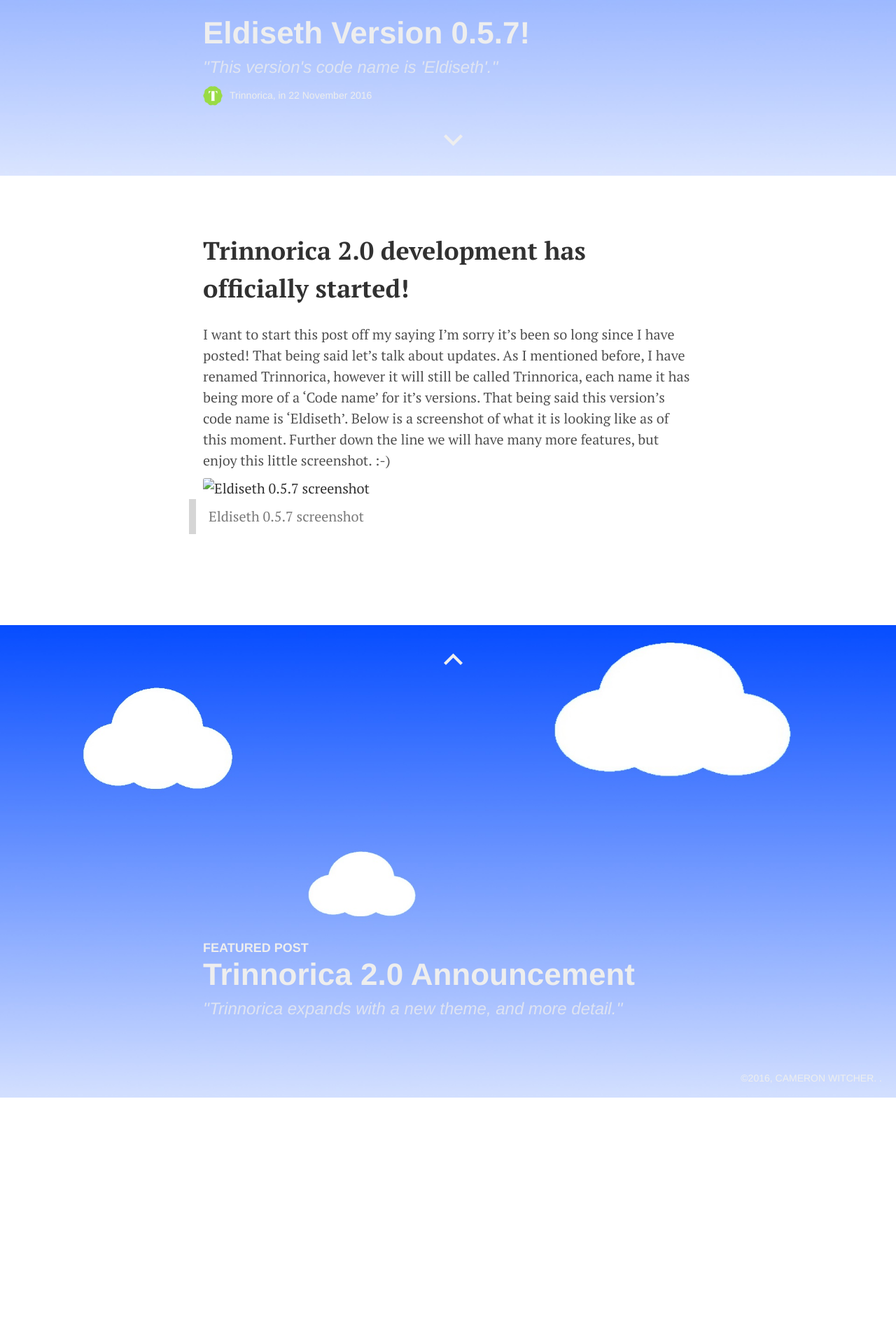
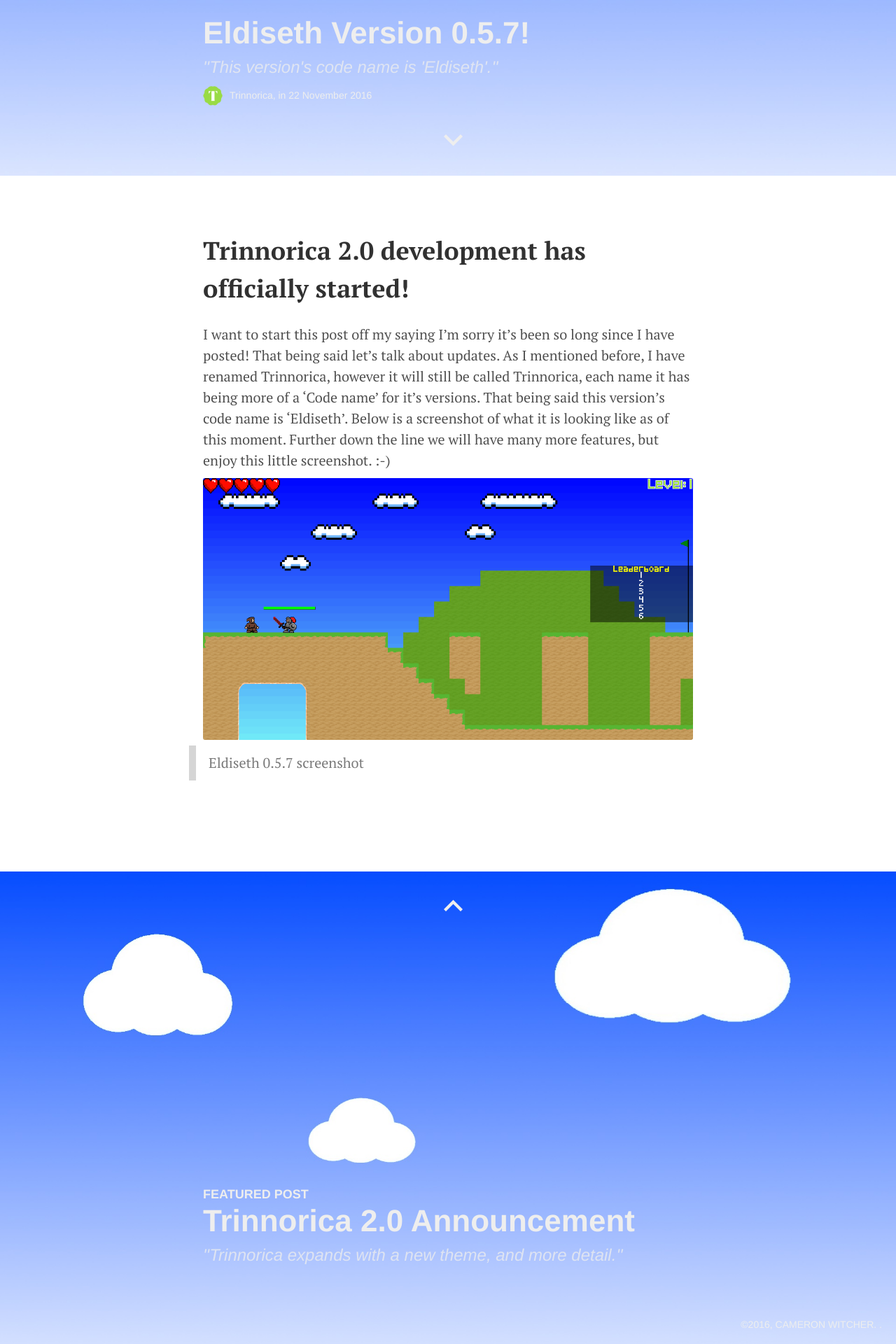
Before and after one commit to Trinnorica/trinnorica.github.io, a Jekyll site: the page built from _posts/2016-11-22-eldiseth-version-0-5-7.md, in a window 1280 px wide. Shown: the part 649-2569 px from the top of the page at 70% size. Built offline with Jekyll 4.4.1, drawn with Linux system fonts in a browser that asks for light colours; Markdown is read by kramdown in place of the engine named in the settings; before the commit the page ends 2217 px from its top, so only the background shows below that.

Commit message:
Update 2016-11-22-eldiseth-version-0-5-7.md

```diff
--- a/_posts/2016-11-22-eldiseth-version-0-5-7.md
+++ b/_posts/2016-11-22-eldiseth-version-0-5-7.md
@@ -10,4 +10,4 @@ video: false
 
 I want to start this post off my saying I'm sorry it's been so long since I have posted! That being said let's talk about updates. As I mentioned before, I have renamed Trinnorica, however it will still be called Trinnorica, each name it has being more of a 'Code name' for it's versions. That being said this version's code name is 'Eldiseth'. Below is a screenshot of what it is looking like as of this moment. Further down the line we will have many more features, but enjoy this little screenshot. :-)
 
-{% include image.html url="/assets/eldiseth-0-5-7-screenshot.png" width="100%" description="Eldiseth 0.5.7 screenshot" %}
+{% include image.html url="/assets/images/eldiseth-0-5-7-screenshot.png" width="100%" description="Eldiseth 0.5.7 screenshot" %}
```
